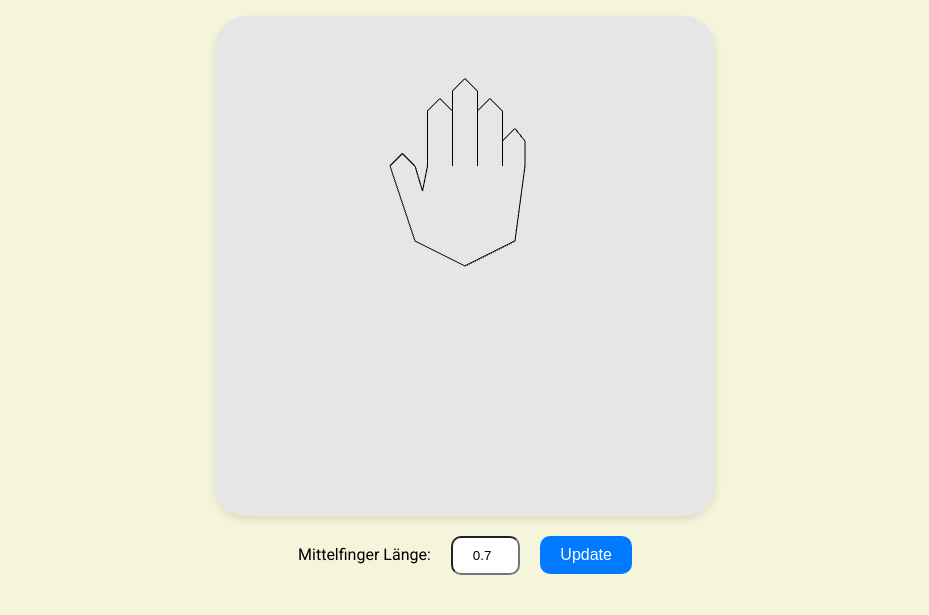
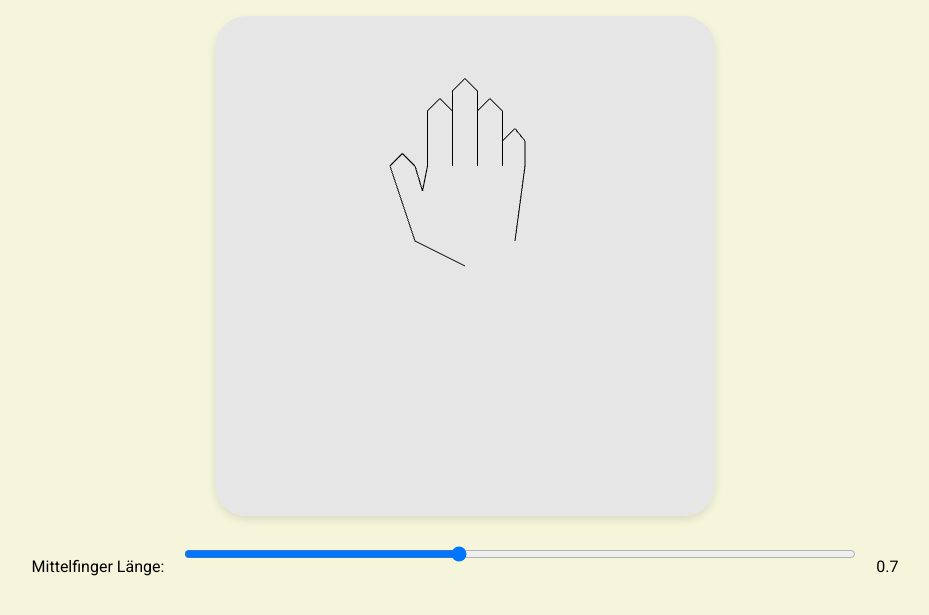
Before and after one commit to KevinEswein/gvt-esa-2, a plain HTML site: page index.html in a window 1280 px wide. Shown: the part 81-696 px from the top of the page, without its empty margins (175-1104 px from the left). Drawn offline with Linux system fonts and the light colour scheme.

Commit message:
input-type range + fix vertexCount

```diff
--- a/index.html
+++ b/index.html
@@ -13,8 +13,8 @@
 <canvas id="glCanvas" width="500" height="500"></canvas>
 <div id="adjustments">
     <label for="fingerLength">Mittelfinger Länge:</label>
-    <input type="text" id="fingerLength" value="0.7">
-    <button id="updateButton" onclick="updateFingerLength()">Update</button>
+    <input type="range" id="fingerLength" min="0.5" max="1.0" step="0.01" value="0.7">
+    <span id="fingerLengthValue">0.7</span>
 </div>
 
 <script src="script.js"></script>
@@ -35,25 +35,10 @@
         margin-left: auto;
         margin-right: auto;
     }
-    input {
-        width: 2vw;
+    input[type="range"] {
+        width: 50%;
         margin: 1rem;
         padding: 10px 20px;
-        border-radius: 10px;
-    }
-    #updateButton {
-        padding: 10px 20px;
-        font-size: 16px;
-        border: none;
-        border-radius: 10px;
-        background-color: #007BFF;
-        color: white;
-        cursor: pointer;
-        transition: background-color 0.3s, transform 0.3s;
-    }
-    #updateButton:hover {
-        background-color: #0056b3;
-        transform: scale(1.05);
     }
 </style>
 </html>
--- a/script.js
+++ b/script.js
@@ -102,7 +102,7 @@ function drawScene(gl, programInfo, buffers) {
 
   {
     const offset = 0;
-    const vertexCount = 34; // Anzahl der Vertices
+    const vertexCount = 27; // Anzahl der Vertices
     gl.drawArrays(gl.LINE_STRIP, offset, vertexCount);
   }
 }
@@ -135,9 +135,15 @@ function main(fingerLength = 0.7) {
   drawScene(gl, programInfo, buffers);
 }
 
-function updateFingerLength() {
-  const fingerLength = parseFloat(document.getElementById('fingerLength').value);
-  main(fingerLength);
-}
+window.onload = () => {
+  const fingerLengthInput = document.getElementById('fingerLength');
+  const fingerLengthValue = document.getElementById('fingerLengthValue');
 
-window.onload = () => main();
+  fingerLengthInput.addEventListener('input', (event) => {
+    const fingerLength = parseFloat(event.target.value);
+    fingerLengthValue.textContent = fingerLength.toFixed(2);
+    main(fingerLength);
+  });
+
+  main(parseFloat(fingerLengthInput.value));
+};
```
